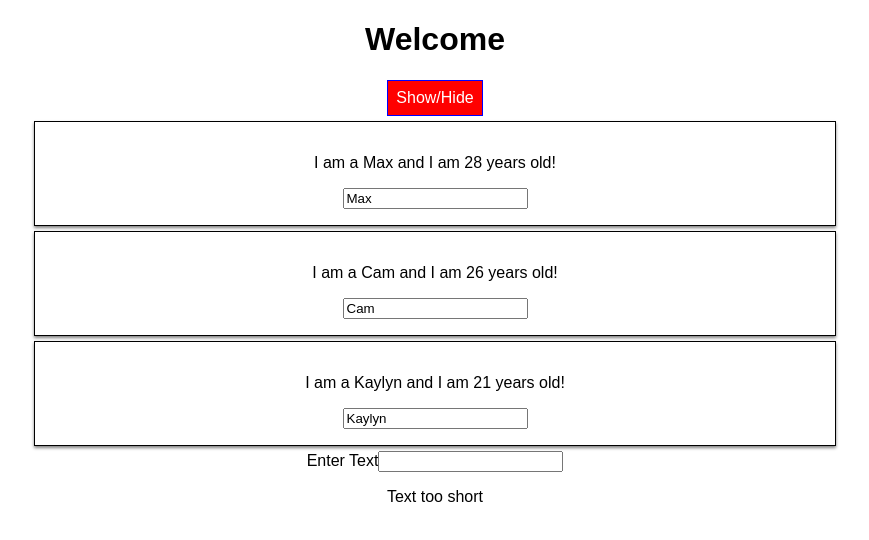
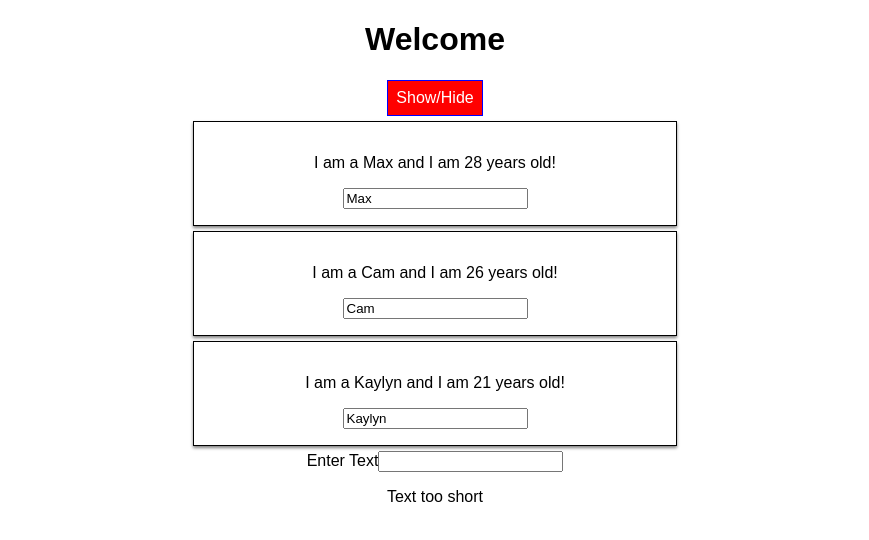
Before and after one commit to CAM603/react-complete-guide, a React (Create React App) app: page / in a window 1280 px wide. Shown: the top 540 px of the page, without its empty margins (205-1074 px from the left). Built offline with nearby package versions, Linux system fonts and the light colour scheme.

Commit message:
Revert "added styled component"
This reverts commit 16e951490f6fb6765fb16dcaa9927a371765d67b.

dsd

```diff
--- a/src/App.js
+++ b/src/App.js
@@ -1,24 +1,11 @@
 import React, { Component } from 'react';
-import styled from 'styled-components';
+import Radium, { StyleRoot } from 'radium';
 import Person from './Person/Person';
 import ValidationComponent from './components/ValidationComponent';
 import CharComponent from './components/CharComponent';
 
 import './App.css';
 
-const StyledButton = styled.button`
-        background-color: ${props => props.alt ? 'red' : 'green'};
-        color: white;
-        font: inherit;
-        border: 1px solid blue;
-        padding: 8px;
-        cursor: pointer;
-
-        &:hover: {
-          background-color: ${props => props.alt ? 'salmon' : 'lightgreen'};
-          color: black;
-      }
-`;
 class App extends Component {
     state = {
         persons: [
@@ -59,6 +46,19 @@ class App extends Component {
       }
 
     render() {
+      const styles = {
+        backgroundColor: 'green',
+        color: 'white',
+        font: 'inherit',
+        border: '1px solid blue',
+        padding: '8px',
+        cursor: 'pointer',
+        ':hover': {
+          backgroundColor: 'lightgreen',
+          color: 'black'
+        }
+      }
+
 
       let persons = null;
 
@@ -76,6 +76,11 @@ class App extends Component {
             })}
           </div>
         )
+        styles.backgroundColor = 'red';
+        styles[':hover'] = {
+          backgroundColor: 'salmon',
+          color: 'black'
+        }
       }
       const deleteLetter = (index) => {
         const text = this.state.userInput.split('');
@@ -100,10 +105,10 @@ class App extends Component {
 
 
       return (
-
+        <StyleRoot>
           <div className="App">
             <h1 className={classes.join(' ')}>Welcome</h1>
-            <StyledButton alt={this.state.showPersons} onClick={this.toggleHandler}>Show/Hide</StyledButton>
+            <button style={styles} onClick={this.toggleHandler}>Show/Hide</button>
             {persons}
             <label>Enter Text</label>
             <input
@@ -117,9 +122,9 @@ class App extends Component {
             />
             {charList}
           </div>
-
+        </StyleRoot>
       );
     }
 }
 
-export default App;
+export default Radium(App);
--- a/src/Person/Person.css
+++ b/src/Person/Person.css
@@ -1,8 +1,8 @@
-/* .Person {
+.Person {
     width: 60%;
     margin: 5px auto;
     border: solid black 1px;
     box-shadow: 0 2px 3px grey;
     padding: 16px;
     text-align: center;
-} */
+}
--- a/src/Person/Person.js
+++ b/src/Person/Person.js
@@ -1,30 +1,21 @@
 import React from 'react';
-import styled from 'styled-components';
+import Radium from 'radium';
 
 import './Person.css';
 
 const Person = (props) => {
-    const StyledDiv = styled.div`
-    width: 60%;
-    margin: 5px auto;
-    border: solid black 1px;
-    box-shadow: 0 2px 3px grey;
-    padding: 16px;
-    text-align: center;
-
-    '@media (min-width: 500px)': {
-        width: '450px'
+    const style ={
+        '@media (min-width: 500px)': {
+            width: '450px'
+        }
     }
-    `;
     return (
-        // <div className="Person" style={style}>
-        <StyledDiv>
+        <div className="Person" style={style}>
             <p onClick={props.click}>I am a {props.name} and I am {props.age} years old! </p>
             <p>{props.children}</p>
             <input type="text" onChange={props.changed} value={props.name}/>
-        </StyledDiv>
-        // </div>
+        </div>
     )
 }
 
-export default Person;
+export default Radium(Person);
```
Also changed, not shown: package.json (+1 -14 lines), 1 other file (tests, documents, lock files or other folders).
